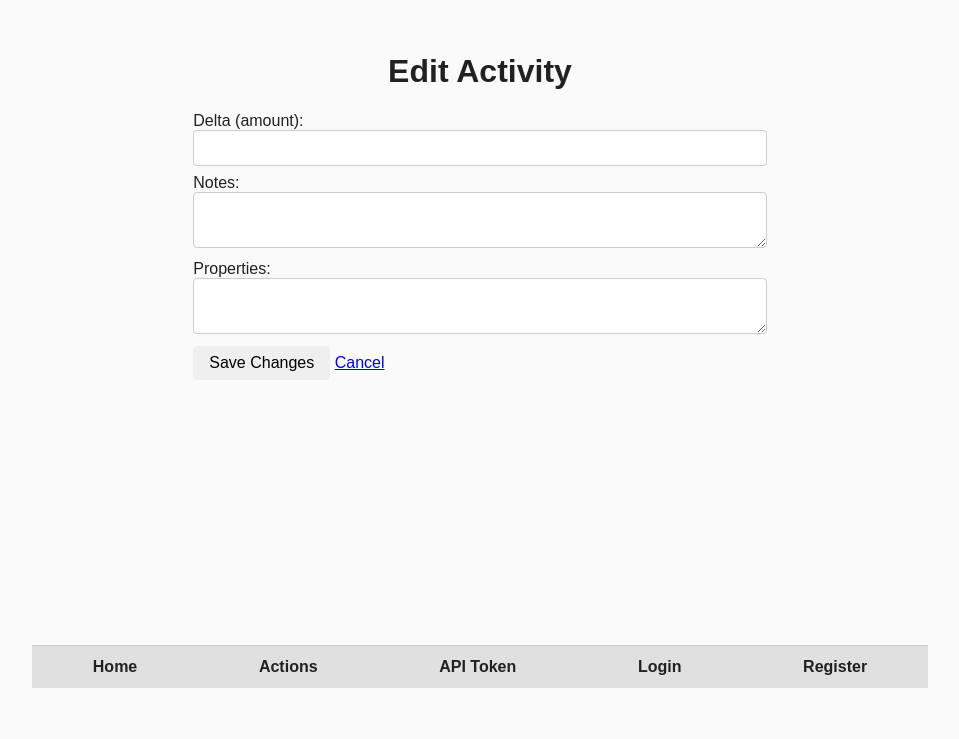
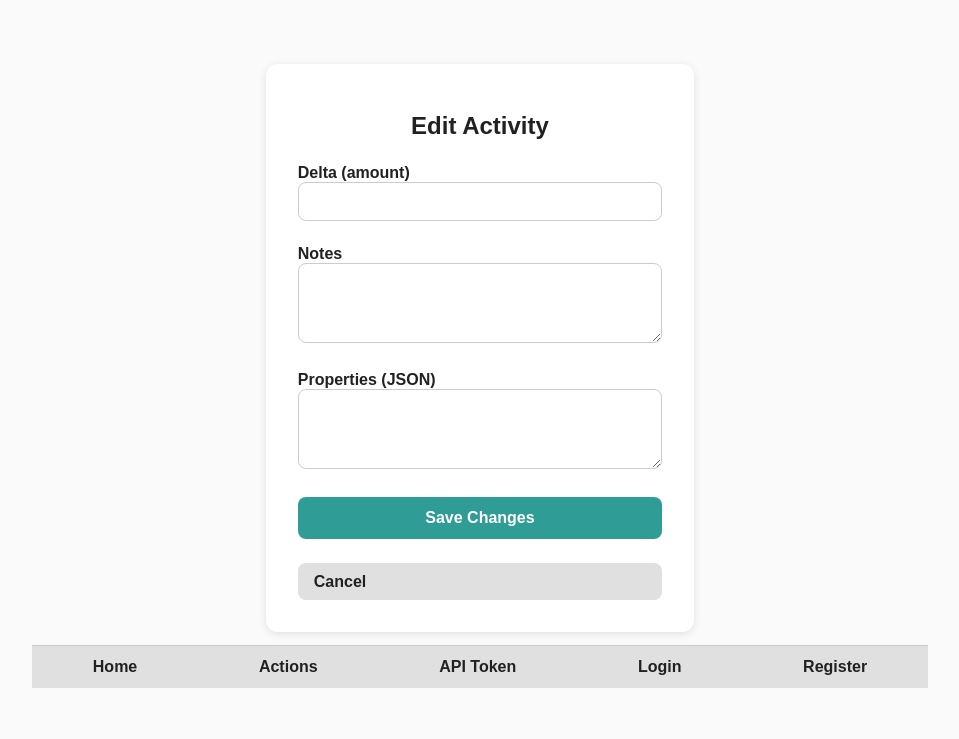
Before and after one commit to hallowslab/ActivTracker, a Flask app: template src/templates/edit_activity.j2 in a window 1280 px wide. Shown: the part 112-851 px from the top of the page, without its empty margins (160-1119 px from the left). Before the commit the page ends 800 px from the top, so only its background shows below. Run offline with Flask 3, Linux system fonts and the light colour scheme; the template is opened without the code that fills it, so the values that code supplies are empty.

Commit message:
update edit templates, move css into shared folder

```diff
--- a/src/static/css/form.css
+++ b/src/static/css/form.css
@@ -1,3 +1,4 @@
+/* --- Shared Form Styles --- */
 .form-container {
   max-width: 500px;
   margin: 2rem auto;
@@ -7,12 +8,15 @@
   box-shadow: 0 2px 8px rgba(0,0,0,0.1);
 }
 
+/* Headings */
 .form-container h1 {
   text-align: center;
   margin-bottom: 1.5rem;
   font-size: 1.5rem;
+  color: var(--text);
 }
 
+/* General form layout */
 form {
   display: flex;
   flex-direction: column;
@@ -24,6 +28,7 @@ label {
   margin-bottom: 0.25rem;
 }
 
+/* Inputs and textareas */
 input[type="text"],
 input[type="number"],
 textarea {
@@ -32,13 +37,15 @@ textarea {
   border: 1px solid #ccc;
   border-radius: 0.5rem;
   font-size: 1rem;
-  transition: border-color 0.2s;
+  transition: border-color 0.2s, box-shadow 0.2s;
+  font-family: inherit;
 }
 
 input:focus,
 textarea:focus {
   outline: none;
-  border-color: #4CAF50;
+  border-color: var(--primary);
+  box-shadow: 0 0 0 2px color-mix(in srgb, var(--primary) 40%, transparent);
 }
 
 textarea {
@@ -46,9 +53,10 @@ textarea {
   resize: vertical;
 }
 
+/* Submit button */
 button[type="submit"] {
-  background-color: #4CAF50;
-  color: white;
+  background-color: var(--primary);
+  color: #fff;
   border: none;
   padding: 0.75rem;
   border-radius: 0.5rem;
@@ -57,24 +65,34 @@ button[type="submit"] {
   transition: background-color 0.2s ease, transform 0.1s;
 }
 button[type="submit"]:hover {
-  background-color: #45a049;
+  background-color: color-mix(in srgb, var(--primary) 90%, black);
 }
 button[type="submit"]:active {
   transform: scale(0.97);
 }
 
-.cancel-link {
+/* Cancel / Back links */
+.cancel-link,
+.back-link {
+  background-color: var(--secondary);
+  padding: 0.6rem 1rem;
+  border-radius: 0.5rem;
+  text-decoration: none;
+  color: var(--text);
   display: inline-block;
   margin-top: 0.5rem;
-  text-decoration: none;
-  color: #555;
-  font-size: 0.95rem;
-}
-.cancel-link:hover {
-  text-decoration: underline;
-  color: #000;
+  font-weight: bold;
+  transition: background-color 0.2s, color 0.2s;
 }
 
+.cancel-link:hover,
+.back-link:hover {
+  background-color: var(--primary);
+  color: #fff;
+  text-decoration: none;
+}
+
+/* Small screens */
 @media (max-width: 600px) {
   .form-container {
     margin: 1rem;
--- a/src/templates/edit_action.j2
+++ b/src/templates/edit_action.j2
@@ -1,7 +1,8 @@
 {% extends "base.html" %}
 {% block title %}Edit Action{% endblock %}
 {% block head %}
-    <link rel="stylesheet" href="{{ url_for('static', filename='css/form.css') }}">
+    <link rel="stylesheet"
+          href="{{ url_for('static', filename='css/form.css') }}">
 {% endblock %}
 {% block content %}
     <div class="form-container">
--- a/src/templates/edit_activity.j2
+++ b/src/templates/edit_activity.j2
@@ -1,21 +1,33 @@
 {% extends "base.html" %}
-
 {% block title %}Edit Activity{% endblock %}
-
+{% block head %}
+    <link rel="stylesheet"
+          href="{{ url_for('static', filename='css/form.css') }}">
+{% endblock %}
 {% block content %}
-<h1>Edit Activity</h1>
-
-<form method="post">
-    <label for="delta">Delta (amount):</label>
-    <input type="number" id="delta" name="delta" value="{{ log.delta }}" step="any" required>
-
-    <label for="notes">Notes:</label>
-    <textarea id="notes" name="notes">{{ action.notes or "" }}</textarea>
-
-    <label for="properties">Properties:</label>
-    <textarea id="properties" name="properties">{{ action.properties or "" }}</textarea>
-
-    <button type="submit">Save Changes</button>
-    <a href="{{ url_for('action.view_action_history', action_id=log.action_id) }}">Cancel</a>
-</form>
+    <div class="form-container">
+        <h1>Edit Activity</h1>
+        <form method="post">
+            <div>
+                <label for="delta">Delta (amount)</label>
+                <input type="number"
+                       id="delta"
+                       name="delta"
+                       value="{{ log.delta }}"
+                       step="any"
+                       required>
+            </div>
+            <div>
+                <label for="notes">Notes</label>
+                <textarea id="notes" name="notes">{{ log.notes or "" }}</textarea>
+            </div>
+            <div>
+                <label for="properties">Properties (JSON)</label>
+                <textarea id="properties" name="properties">{{ log.properties or "" }}</textarea>
+            </div>
+            <button type="submit">Save Changes</button>
+            <a href="{{ url_for('action.view_action_history', action_id=log.action_id) }}"
+               class="cancel-link">Cancel</a>
+        </form>
+    </div>
 {% endblock %}
```
